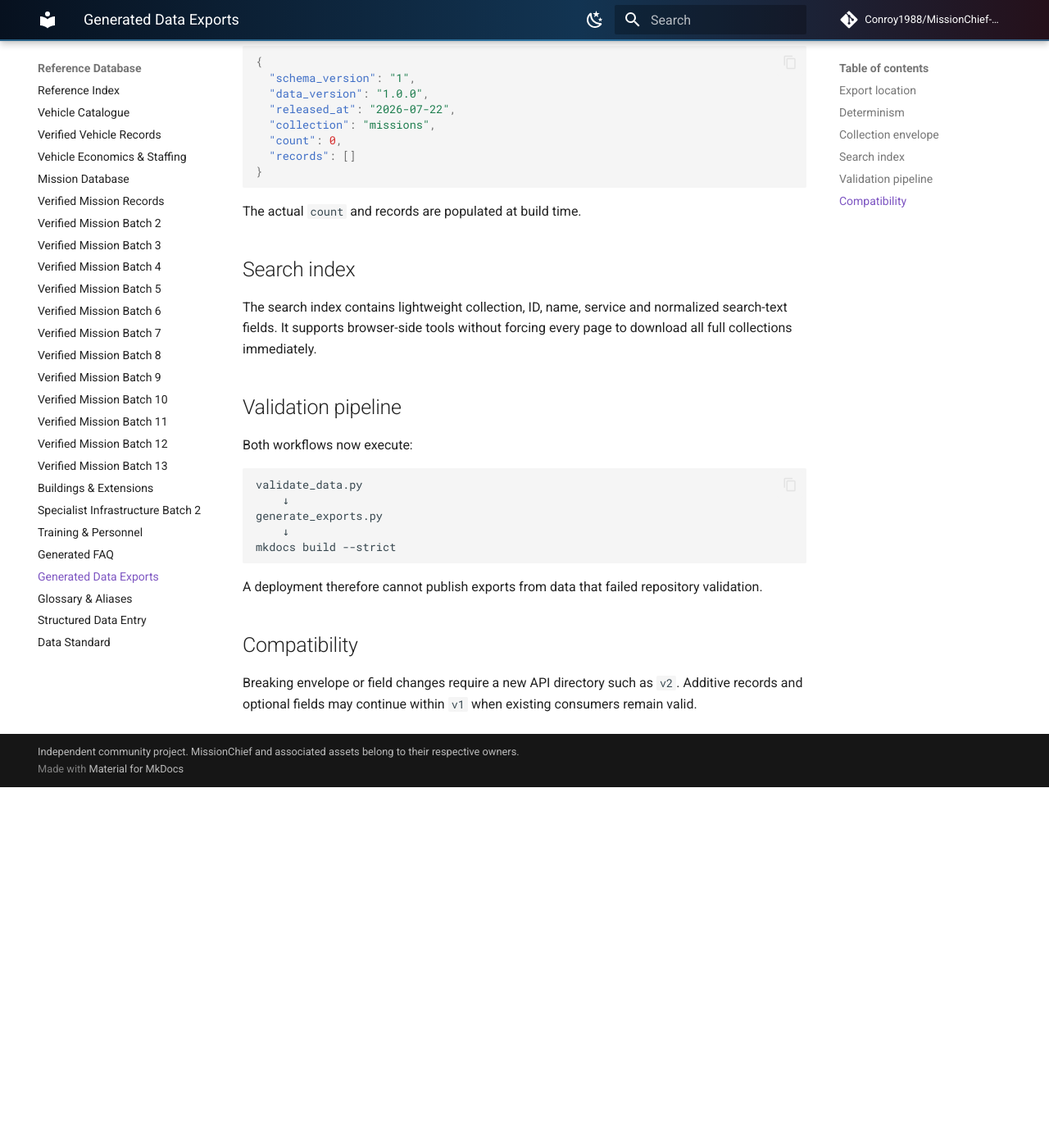
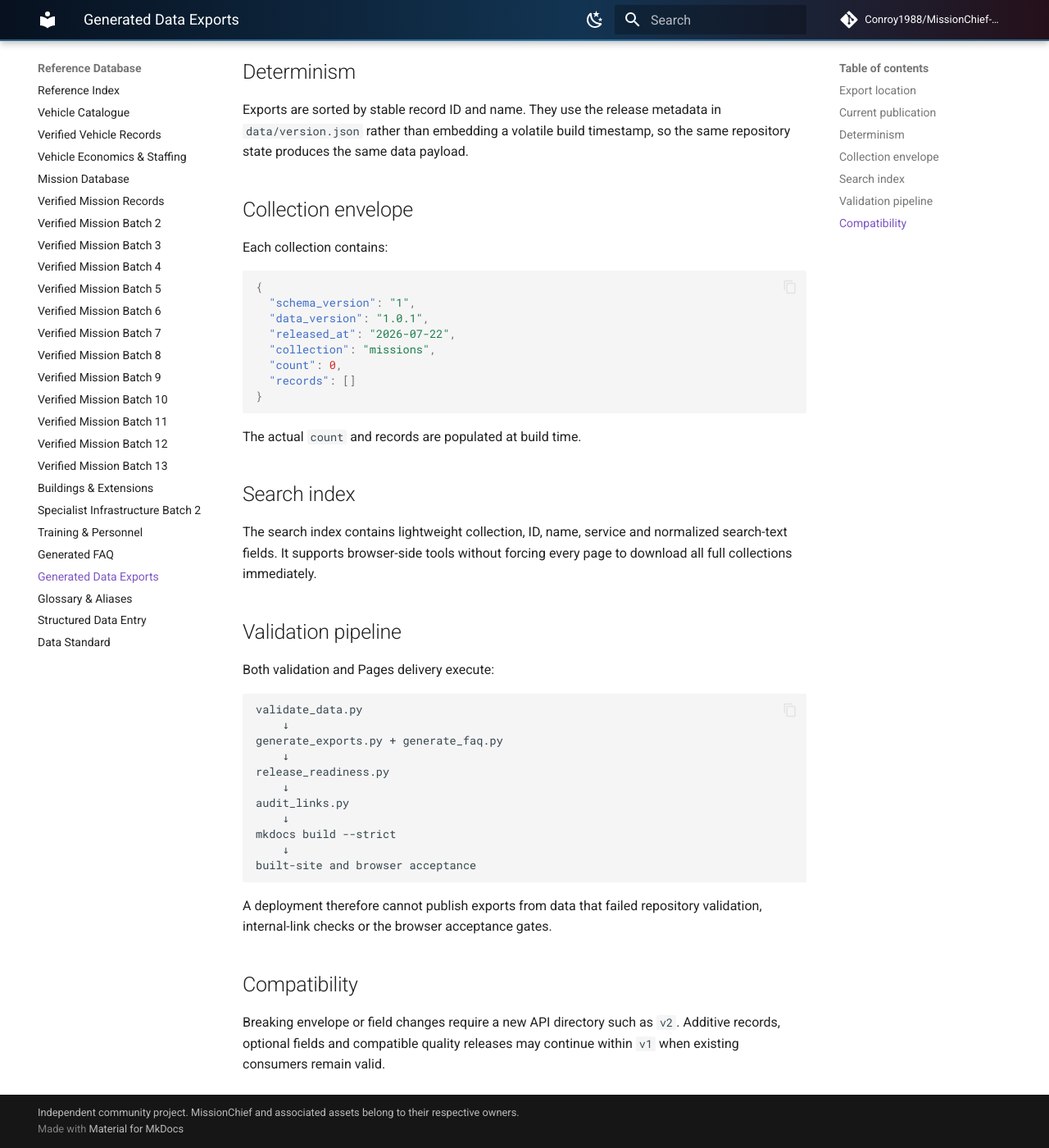
Before and after one commit to Conroy1988/MissionChief-UK, an MkDocs documentation site: the page built from docs/reference/data-exports.md, in a window 1280 px wide and 1400 px high, scrolled down 808 px. Shown: the whole window at 82% size. Built offline with MkDocs 1.6.1 and Material for MkDocs 9.7.7, drawn with Linux system fonts in a browser that asks for light colours; comment, search, counter and statistics services are not loaded; before the commit the page ends 1768 px from its top, so only the background shows below that; some of the changed text lies outside the part shown.

Commit message:
Synchronise generated export contract to v1.0.1

````diff
--- a/docs/reference/data-exports.md
+++ b/docs/reference/data-exports.md
@@ -11,10 +11,22 @@ assets/data/v1/
 ├── vehicles.json
 ├── infrastructure.json
 ├── training.json
-└── search-index.json
+├── search-index.json
+├── faq.json
+└── openapi.json
 ```
 
 The files are generated by `scripts/generate_exports.py`; they are not maintained manually.
+
+## Current publication
+
+```text
+API contract: v1
+Data version: 1.0.1
+Released: 22 July 2026
+```
+
+The v1.0.1 publication retains the v1.0.0 canonical record set and API structure while strengthening browser, link and release validation.
 
 ## Determinism
 
@@ -27,7 +39,7 @@ Each collection contains:
 ```json
 {
   "schema_version": "1",
-  "data_version": "1.0.0",
+  "data_version": "1.0.1",
   "released_at": "2026-07-22",
   "collection": "missions",
   "count": 0,
@@ -43,18 +55,24 @@ The search index contains lightweight collection, ID, name, service and normaliz
 
 ## Validation pipeline
 
-Both workflows now execute:
+Both validation and Pages delivery execute:
 
 ```text
 validate_data.py
     ↓
-generate_exports.py
+generate_exports.py + generate_faq.py
+    ↓
+release_readiness.py
+    ↓
+audit_links.py
     ↓
 mkdocs build --strict
+    ↓
+built-site and browser acceptance
 ```
 
-A deployment therefore cannot publish exports from data that failed repository validation.
+A deployment therefore cannot publish exports from data that failed repository validation, internal-link checks or the browser acceptance gates.
 
 ## Compatibility
 
-Breaking envelope or field changes require a new API directory such as `v2`. Additive records and optional fields may continue within `v1` when existing consumers remain valid.
+Breaking envelope or field changes require a new API directory such as `v2`. Additive records, optional fields and compatible quality releases may continue within `v1` when existing consumers remain valid.
````
